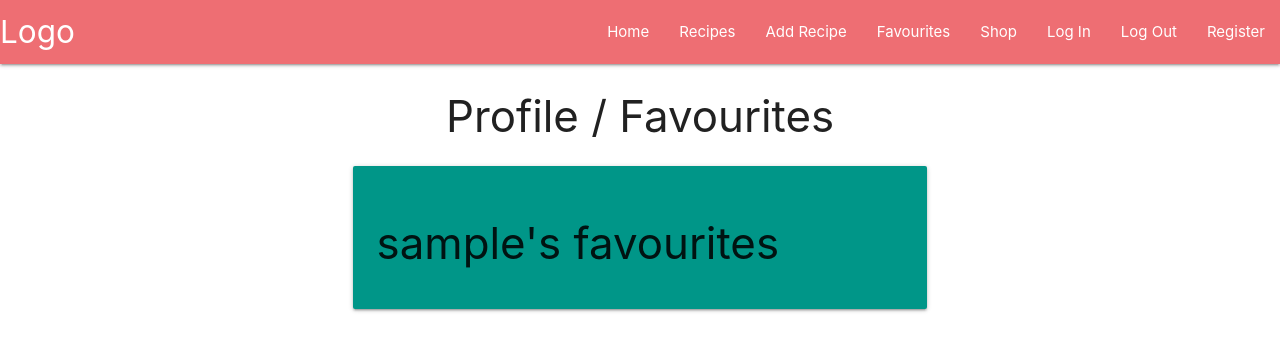
After one commit to BonnieMcb/recipease, a Flask app: page /favourites in a window 1280 px wide. The commit adds this page. Shown: the top 351 px of the page. Run offline with Flask 2, Linux system fonts and the light colour scheme; the visitor is signed in with stand-in values (Sample User, id 1); a database or web service that is not in the repository returns one stand-in record (values such as "Sample title"); some libraries are stand-ins or nearby versions.

Commit message:
Add Favourites profile page and profile for session user

```diff
--- a/app.py
+++ b/app.py
@@ -53,6 +53,8 @@ def register():
         # put the new user into 'session' cookie
         session["user"] = request.form.get("username").lower()
         flash("Registration successfull")
+        return redirect(url_for("favourites", username=session["user"]))
+
     return render_template("register.html")
 
 
@@ -69,6 +71,8 @@ def login():
                 existing_user["password"], request.form.get("password")):
                     session["user"] = request.form.get("username").lower()
                     flash("Welcome, {}".format(request.form.get("username")))
+                    return redirect(url_for(
+                        "favourites", username=session["user"]))
             else:
                 # invalid password match
                 flash("Incorrect username or password")
@@ -82,6 +86,14 @@ def login():
     return render_template("login.html")
 
 
+@app.route("/favourites", methods=["GET", "POST"])
+def favourites():
+    # from session user, get username from db
+    username = mongo.db.users.find_one(
+        {"username": session["user"]})["username"]
+    return render_template("favourites.html", username=username)
+
+
 if __name__ == "__main__":
     app.run(host=os.environ.get("IP"),
             port=int(os.environ.get("PORT")),
--- a/templates/base.html
+++ b/templates/base.html
@@ -21,7 +21,7 @@
                 <li><a href="{{ url_for('home') }}">Home</a></li>
                 <li><a href="{{ url_for('get_recipes') }}">Recipes</a></li>
                 <li><a href="#">Add Recipe</a></li>
-                <li><a href="#">Favourites</a></li>
+                <li><a href="{{ url_for('favourites', username=session['user']) }}">Favourites</a></li>
                 <li><a href="#">Shop</a></li>
                 <li><a href="{{ url_for('login') }}">Log In</a></li>
                 <li><a href="#">Log Out</a></li>
@@ -35,7 +35,7 @@
         <li><a href="{{ url_for('home') }}">Home</a></li>
         <li><a href="{{ url_for('get_recipes') }}">Recipes</a></li>
         <li><a href="#">Add Recipe</a></li>
-        <li><a href="#">Favourites</a></li>
+        <li><a href="{{ url_for('favourites', username=session['user']) }}">Favourites</a></li>
         <li><a href="#">Shop</a></li>
         <li><a href="{{ url_for('login') }}">Log In</a></li>
         <li><a href="#">Log Out</a></li>
--- /dev/null
+++ b/templates/favourites.html
@@ -0,0 +1,17 @@
+{% extends "base.html" %}
+{% block content %}
+
+    <h3 class="center-align">Profile / Favourites</h3>
+
+    <div class="row">
+        <div class="col s12 m8 offset-m2">
+            <div class="card-panel teal">
+            <h3>
+                {{ username }}'s favourites
+            </h3>
+            </div>
+        </div>
+    </div>
+
+
+{% endblock %}
--- a/templates/login.html
+++ b/templates/login.html
@@ -30,6 +30,7 @@
                         Log In <i class="material-icons prefix">how_to_reg</i>
                     </button>
                 </div>
+            </div>
         </form>
     </div>
 
--- a/templates/register.html
+++ b/templates/register.html
@@ -52,8 +52,7 @@
                         Register <i class="material-icons prefix">how_to_reg</i>
                     </button>
                 </div>
-
-
+            </div>
         </form>
     </div>
 
```
Also changed, not shown: README.md.
